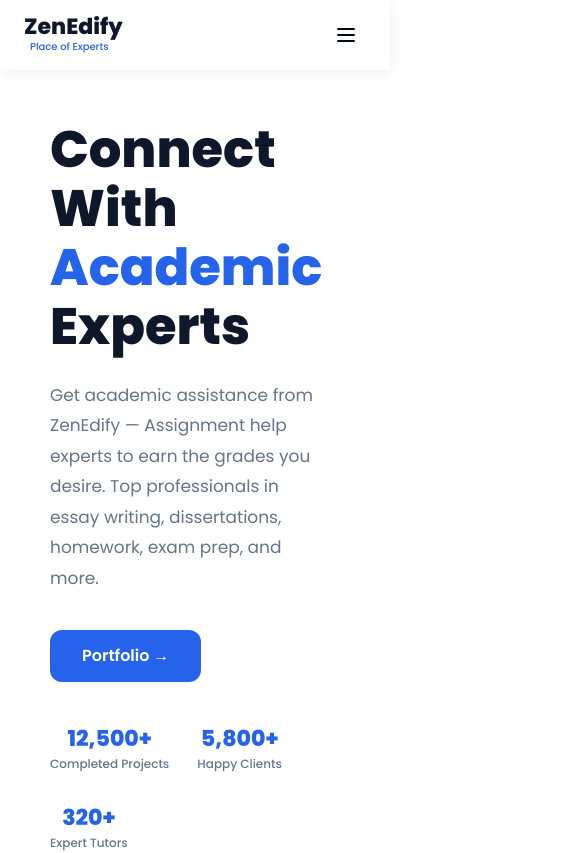
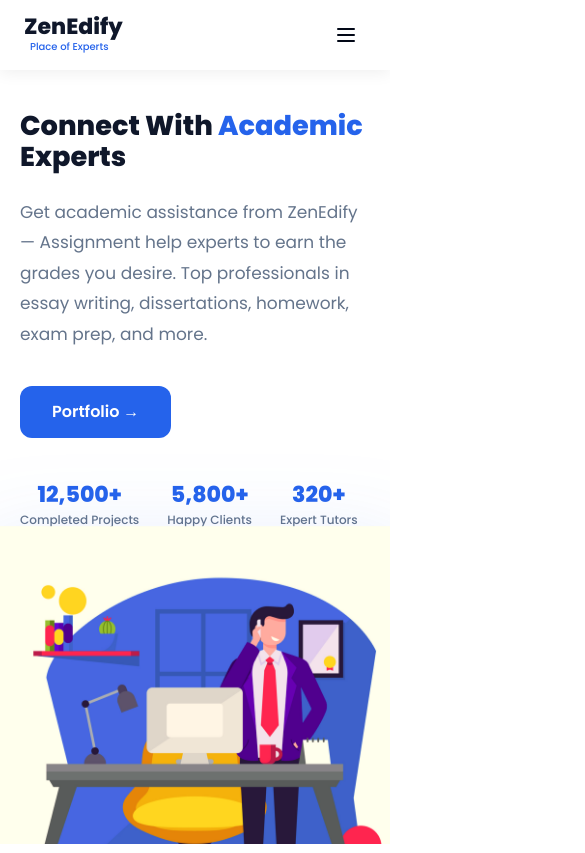
Before and after one commit to muhammadsubtain-me/zenedify, a Next.js app: page / in a window 390 px wide. Shown: the top 853 px of the page, 585 px wide, since content can reach past the window. Built offline with nearby package versions, Linux system fonts and the light colour scheme.

Commit message:
make responsive

```diff
--- a/app/about/page.js
+++ b/app/about/page.js
@@ -38,7 +38,7 @@
       </section>
 
       <section style={{ padding: '80px 24px' }}>
-        <div style={{ maxWidth: 1200, margin: '0 auto', display: 'grid', gridTemplateColumns: '1fr 1fr', gap: 64, alignItems: 'center' }}>
+        <div className="two-col-grid" style={{ maxWidth: 1200, margin: '0 auto' }}>
           <div>
             <span style={{ color: '#2563eb', fontWeight: 700, fontSize: 13, textTransform: 'uppercase', letterSpacing: '1.5px' }}>Who We Are</span>
             <h2 className="section-title" style={{ margin: '12px 0 20px' }}>ZenEdify — Place Of Experts</h2>
@@ -63,7 +63,7 @@
       <section style={{ padding: '80px 24px', background: '#f8fafc' }}>
         <div style={{ maxWidth: 1200, margin: '0 auto' }}>
           <SectionHeader subtitle="Our Principles" title="Our Core Values" desc="The foundation that guides everything we do at ZenEdify." />
-          <div style={{ display: 'grid', gridTemplateColumns: 'repeat(3, 1fr)', gap: 28 }}>
+          <div className="three-col-grid">
             {values.map(v => (
               <Card key={v.title} className="card-hover">
                 <CardHeader>
@@ -82,7 +82,7 @@
       <section style={{ padding: '80px 24px' }}>
         <div style={{ maxWidth: 1200, margin: '0 auto' }}>
           <SectionHeader subtitle="Our Experts" title="ZenEdify Experts" desc="Meet some of our world-class academic tutors ready to help you succeed." />
-          <div style={{ display: 'grid', gridTemplateColumns: 'repeat(4, 1fr)', gap: 28 }}>
+          <div className="four-col-grid">
             {team.map(t => (
               <Card key={t.name} className="card-hover text-center">
                 <CardHeader className="items-center">
--- a/app/chemical-engineering/page.js
+++ b/app/chemical-engineering/page.js
@@ -41,9 +41,9 @@
       <section style={{ background: 'linear-gradient(135deg,#0f172a,#1e3a5f)', padding: '72px 24px', textAlign: 'center' }}>
         <div style={{ maxWidth: 700, margin: '0 auto' }}>
           <span style={{ color: '#60a5fa', fontWeight: 700, fontSize: 13, textTransform: 'uppercase', letterSpacing: '1.5px' }}>Engineering Courses</span>
-          <div style={{ display: 'flex', alignItems: 'center', justifyContent: 'center', gap: 16, margin: '16px 0 12px' }}>
+          <div className="discipline-hero-flex">
             <span style={{ fontSize: 48 }}>🧪</span>
-            <h1 style={{ fontFamily: 'Poppins, sans-serif', fontSize: '3rem', fontWeight: 800, color: 'white', lineHeight: 1.2 }}>Chemical Engineering</h1>
+            <h1 className="discipline-title">Chemical Engineering</h1>
           </div>
           <p style={{ color: '#cbd5e1', fontSize: 17, lineHeight: 1.8 }}>Expert academic support across all Chemical Engineering subjects — from reaction kinetics to process simulation.</p>
         </div>
--- a/app/computer-science/page.js
+++ b/app/computer-science/page.js
@@ -42,9 +42,9 @@
       <section style={{ background: 'linear-gradient(135deg,#0f172a,#1e3a5f)', padding: '72px 24px', textAlign: 'center' }}>
         <div style={{ maxWidth: 700, margin: '0 auto' }}>
           <span style={{ color: '#60a5fa', fontWeight: 700, fontSize: 13, textTransform: 'uppercase', letterSpacing: '1.5px' }}>Engineering Courses</span>
-          <div style={{ display: 'flex', alignItems: 'center', justifyContent: 'center', gap: 16, margin: '16px 0 12px' }}>
+          <div className="discipline-hero-flex">
             <span style={{ fontSize: 48 }}>💻</span>
-            <h1 style={{ fontFamily: 'Poppins, sans-serif', fontSize: '3rem', fontWeight: 800, color: 'white', lineHeight: 1.2 }}>Computer Science</h1>
+            <h1 className="discipline-title">Computer Science</h1>
           </div>
           <p style={{ color: '#cbd5e1', fontSize: 17, lineHeight: 1.8 }}>Expert academic support across all Computer Science subjects — from programming fundamentals to distributed systems.</p>
         </div>
--- a/app/contact/page.js
+++ b/app/contact/page.js
@@ -27,7 +27,7 @@
       </section>
 
       <section style={{ padding: '80px 24px', background: '#f8fafc' }}>
-        <div style={{ maxWidth: 1100, margin: '0 auto', display: 'grid', gridTemplateColumns: '1fr 1.4fr', gap: 60 }}>
+        <div className="contact-grid" style={{ maxWidth: 1100, margin: '0 auto' }}>
           <div>
             <h2 style={{ fontFamily: 'Poppins, sans-serif', fontSize: '1.8rem', fontWeight: 800, color: '#0f172a', marginBottom: 28 }}>Get in Touch</h2>
             {[
--- a/app/electrical-engineering/page.js
+++ b/app/electrical-engineering/page.js
@@ -41,9 +41,9 @@
       <section style={{ background: 'linear-gradient(135deg,#0f172a,#1e3a5f)', padding: '72px 24px', textAlign: 'center' }}>
         <div style={{ maxWidth: 700, margin: '0 auto' }}>
           <span style={{ color: '#60a5fa', fontWeight: 700, fontSize: 13, textTransform: 'uppercase', letterSpacing: '1.5px' }}>Engineering Courses</span>
-          <div style={{ display: 'flex', alignItems: 'center', justifyContent: 'center', gap: 16, margin: '16px 0 12px' }}>
+          <div className="discipline-hero-flex">
             <span style={{ fontSize: 48 }}>⚡</span>
-            <h1 style={{ fontFamily: 'Poppins, sans-serif', fontSize: '3rem', fontWeight: 800, color: 'white', lineHeight: 1.2 }}>Electrical Engineering</h1>
+            <h1 className="discipline-title">Electrical Engineering</h1>
           </div>
           <p style={{ color: '#cbd5e1', fontSize: 17, lineHeight: 1.8 }}>Expert academic support across all Electrical Engineering subjects — from circuit analysis to smart grid technology.</p>
         </div>
--- a/app/globals.css
+++ b/app/globals.css
@@ -36,7 +36,16 @@
     scroll-behavior: smooth;
     background-color: hsl(var(--background));
     color: hsl(var(--foreground));
+    overflow-x: hidden;
   }
+html, body{
+  width: 100%;
+  height: 100%;
+  margin: 0px;
+  padding: 0px;
+  overflow-x: hidden;;
+}
+  img { max-width: 100%; height: auto; }
 }
 
 .hero-gradient {
@@ -194,3 +203,77 @@
 
 footer a { text-decoration: none; color: #94a3b8; transition: color 0.2s; }
 footer a:hover { color: #60a5fa; }
+
+/* ===== Engineering Page Hero Title ===== */
+.discipline-title {
+  font-family: 'Poppins, sans-serif';
+  font-size: 3rem;
+  font-weight: 800;
+  color: white;
+  line-height: 1.2;
+}
+.discipline-hero-flex {
+  display: flex;
+  align-items: center;
+  justify-content: center;
+  gap: 16px;
+  margin: 16px 0 12px;
+  flex-wrap: wrap;
+}
+
+@media (max-width: 768px) {
+  .discipline-title { font-size: 1.8rem !important; }
+  .discipline-hero-flex .discipline-title { text-align: center; }
+}
+.hero-grid          { display: grid; grid-template-columns: 1fr 1fr; gap: 60px; align-items: center; }
+.two-col-grid       { display: grid; grid-template-columns: 1fr 1fr; gap: 64px; align-items: center; }
+.three-col-grid     { display: grid; grid-template-columns: repeat(3, 1fr); gap: 28px; }
+.four-col-grid      { display: grid; grid-template-columns: repeat(4, 1fr); gap: 40px; }
+.stats-inner        { background: linear-gradient(135deg,#f0f9ff,#ede9fe); border-radius: 24px; padding: 48px 40px; }
+.contact-grid       { display: grid; grid-template-columns: 1fr 1.4fr; gap: 60px; }
+.footer-grid        { display: grid; grid-template-columns: 1.4fr 1fr 1.8fr; gap: 48px; padding-bottom: 40px; }
+
+.page-hero-title    { font-family: 'Poppins, sans-serif'; font-size: 3rem; font-weight: 800; color: white; margin: 16px 0 20px; }
+.home-hero-title    { font-family: 'Poppins, sans-serif'; font-size: 3.2rem; font-weight: 800; color: #0f172a; line-height: 1.15; margin-bottom: 24px; }
+.hero-image-wrap    { display: flex; justify-content: center; align-items: center; margin-left: 100px; margin-bottom: 30px; margin-right: 40px; }
+
+@media (max-width: 768px) {
+  /* Typography */
+  .section-title    { font-size: 1.6rem !important; }
+  .counter-num      { font-size: 2rem !important; }
+  .page-hero-title  { font-size: 2rem !important; }
+  .home-hero-title  { font-size: 2rem !important; }
+
+  /* Grids → single column */
+  .hero-grid,
+  .two-col-grid,
+  .three-col-grid,
+  .four-col-grid,
+  .contact-grid,
+  .footer-grid      { grid-template-columns: 1fr !important; gap: 32px !important; }
+
+  /* Stats inner box */
+  .stats-inner      { padding: 32px 20px !important; }
+
+  /* Hero image: remove the large left-margin offset */
+  .hero-image-wrap  { margin: 0 !important; }
+
+  /* Hero section padding */
+  .hero-section     { padding: 40px 20px !important; }
+
+  /* Generic section padding reduction */
+  section           { padding-left: 16px !important; padding-right: 16px !important; }
+
+  /* Page hero h1 */
+  h1[style*="3rem"] { font-size: 2rem !important; }
+
+  /* Testimonials grid override */
+  .testimonials-grid { grid-template-columns: 1fr !important; }
+}
+
+@media (max-width: 480px) {
+  .section-title    { font-size: 1.4rem !important; }
+  .page-hero-title  { font-size: 1.7rem !important; }
+  .home-hero-title  { font-size: 1.7rem !important; }
+  .stats-inner      { padding: 24px 14px !important; }
+}
--- a/app/layout.js
+++ b/app/layout.js
@@ -1,6 +1,11 @@
 import './globals.css';
 import Navbar from '../components/Navbar';
 import Footer from '../components/Footer';
+
+export const viewport = {
+  width: 'device-width',
+  initialScale: 1,
+};
 
 export const metadata = {
   title: {
--- a/app/mechanical-engineering/page.js
+++ b/app/mechanical-engineering/page.js
@@ -42,9 +42,9 @@
       <section style={{ background: 'linear-gradient(135deg,#0f172a,#1e3a5f)', padding: '72px 24px', textAlign: 'center' }}>
         <div style={{ maxWidth: 700, margin: '0 auto' }}>
           <span style={{ color: '#60a5fa', fontWeight: 700, fontSize: 13, textTransform: 'uppercase', letterSpacing: '1.5px' }}>Engineering Courses</span>
-          <div style={{ display: 'flex', alignItems: 'center', justifyContent: 'center', gap: 16, margin: '16px 0 12px' }}>
+          <div className="discipline-hero-flex">
             <span style={{ fontSize: 48 }}>⚙️</span>
-            <h1 style={{ fontFamily: 'Poppins, sans-serif', fontSize: '3rem', fontWeight: 800, color: 'white', lineHeight: 1.2 }}>Mechanical Engineering</h1>
+            <h1 className="discipline-title">Mechanical Engineering</h1>
           </div>
           <p style={{ color: '#cbd5e1', fontSize: 17, lineHeight: 1.8 }}>Expert academic support across all Mechanical Engineering subjects — from assignments to final year projects.</p>
         </div>
--- a/app/page.js
+++ b/app/page.js
@@ -16,10 +16,10 @@
   return (
     <div>
       {/* HERO */}
-      <section className="hero-gradient" style={{ padding: '50px 50px', minHeight: 520, display: 'flex', alignItems: 'center', justifyContent: 'center' }}>
-        <div style={{ maxWidth: 1200, width: '100%', display: 'grid', gridTemplateColumns: '1fr 1fr', gap: 60, alignItems: 'center' }}>
+      <section className="hero-gradient hero-section" style={{ padding: '50px 50px', minHeight: 520, display: 'flex', alignItems: 'center', justifyContent: 'center' }}>
+        <div className="hero-grid" style={{ maxWidth: 1200, width: '100%' }}>
           <div className="fade-in">
-            <h1 style={{ fontFamily: 'Poppins, sans-serif', fontSize: '3.2rem', fontWeight: 800, color: '#0f172a', lineHeight: 1.15, marginBottom: 24 }}>
+            <h1 className="home-hero-title" style={{ fontFamily: 'Poppins, sans-serif', fontSize: '3.2rem', fontWeight: 800, color: '#0f172a', lineHeight: 1.15, marginBottom: 24 }}>
               Connect With <span style={{ color: '#2563eb' }}>Academic</span> Experts
             </h1>
             <p style={{ color: '#64748b', fontSize: 17, lineHeight: 1.8, marginBottom: 36 }}>
@@ -39,7 +39,7 @@
               ))}
             </div>
           </div>
-          <div style={{ display: 'flex', justifyContent: 'center', alignItems: 'center', marginLeft: 100, marginBottom: 30, marginRight: 40 }}>
+          <div className="hero-image-wrap" style={{ display: 'flex', justifyContent: 'center', alignItems: 'center' }}>
             <Image
               src="/assets/PersonTeaching.png"
               alt="Academic Expert"
@@ -66,7 +66,7 @@
       {/* STATS */}
       <section style={{ padding: '72px 24px', background: 'white' }}>
         <div style={{ maxWidth: 1200, margin: '0 auto' }}>
-          <div style={{ display: 'grid', gridTemplateColumns: 'repeat(4, 1fr)', gap: 40, background: 'linear-gradient(135deg,#f0f9ff,#ede9fe)', borderRadius: 24, padding: '48px 40px' }}>
+        <div className="four-col-grid stats-inner">
             {stats.map(s => <AnimatedCounter key={s.label} target={s.value} label={s.label} />)}
           </div>
         </div>
@@ -74,7 +74,7 @@
 
       {/* WHY CHOOSE US */}
       <section style={{ padding: '80px 24px', background: '#ffffff' }}>
-        <div style={{ maxWidth: 1200, margin: '0 auto', display: 'grid', gridTemplateColumns: '1fr 1fr', gap: 60, alignItems: 'center' }}>
+        <div className="two-col-grid" style={{ maxWidth: 1200, margin: '0 auto' }}>
           <div style={{ display: 'flex', justifyContent: 'center' }}>
             <div style={{ position: 'relative', textAlign: 'center' }}>
               <div style={{ width: 300, height: 300, background: 'linear-gradient(135deg,#dbeafe,#ede9fe)', borderRadius: '50%', display: 'flex', alignItems: 'center', justifyContent: 'center', fontSize: 100, margin: '0 auto' }}>🏆</div>
@@ -110,7 +110,7 @@
       <section style={{ padding: '80px 24px', background: 'white' }}>
         <div style={{ maxWidth: 1200, margin: '0 auto' }}>
           <SectionHeader subtitle="Client Reviews" title="What Clients Say" desc="Thousands of students trust ZenEdify for their academic success." />
-          <div style={{ display: 'grid', gridTemplateColumns: 'repeat(3, 1fr)', gap: 28 }}>
+          <div className="three-col-grid testimonials-grid">
             {testimonials.map(t => <TestimonialCard key={t.id} {...t} />)}
           </div>
         </div>
--- a/components/Footer.js
+++ b/components/Footer.js
@@ -28,7 +28,7 @@
   return (
     <footer style={{ background: '#0f172a', color: '#94a3b8', paddingTop: 60, paddingBottom: 0 }}>
       <div style={{ maxWidth: 1200, margin: '0 auto', padding: '0 24px' }}>
-        <div style={{ display: 'grid', gridTemplateColumns: '1.4fr 1fr 1.8fr', gap: 48, paddingBottom: 40 }}>
+        <div className="footer-grid">
 
           {/* Brand */}
           <div>
```
Also changed, not shown: components/AnimatedCounter.js (+13 -11 lines).
